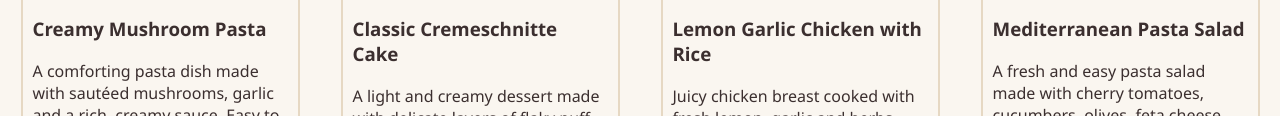
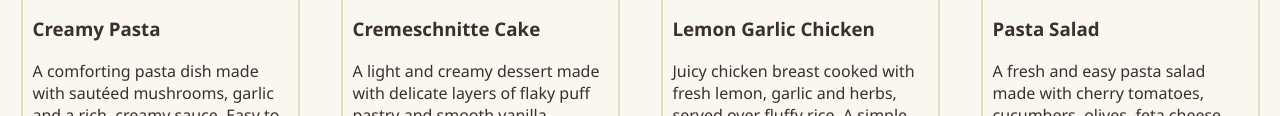
Before and after one commit to shanizif2/PlanToPlate, a plain HTML site: page index.html in a window 1280 px wide. Shown: the part 905-1021 px from the top of the page. Drawn offline with Linux system fonts and the light colour scheme.

Commit message:
fixed h3 in weekly recommendation section

```diff
--- a/index.html
+++ b/index.html
@@ -101,7 +101,7 @@
             class="weekly-image"
           />
           <div class="weekly-content">
-            <h3>Creamy Mushroom Pasta</h3>
+            <h3>Creamy Pasta</h3>
             <p>
               A comforting pasta dish made with sautéed mushrooms, garlic and a
               rich, creamy sauce. Easy to prepare and full of flavor.
@@ -115,7 +115,7 @@
             class="weekly-image"
           />
           <div class="weekly-content">
-            <h3>Classic Cremeschnitte Cake</h3>
+            <h3>Cremeschnitte Cake</h3>
             <p>
               A light and creamy dessert made with delicate layers of flaky puff
               pastry and smooth vanilla custard. Perfect for a sweet treat or a
@@ -130,7 +130,7 @@
             class="weekly-image"
           />
           <div class="weekly-content">
-            <h3>Lemon Garlic Chicken with Rice</h3>
+            <h3>Lemon Garlic Chicken</h3>
             <p>
               Juicy chicken breast cooked with fresh lemon, garlic and herbs,
               served over fluffy rice. A simple and comforting dish.
@@ -144,7 +144,7 @@
             class="weekly-image"
           />
           <div class="weekly-content">
-            <h3>Mediterranean Pasta Salad</h3>
+            <h3>Pasta Salad</h3>
             <p>
               A fresh and easy pasta salad made with cherry tomatoes, cucumbers,
               olives, feta cheese and a light olive oil dressing. Perfect for a
```
